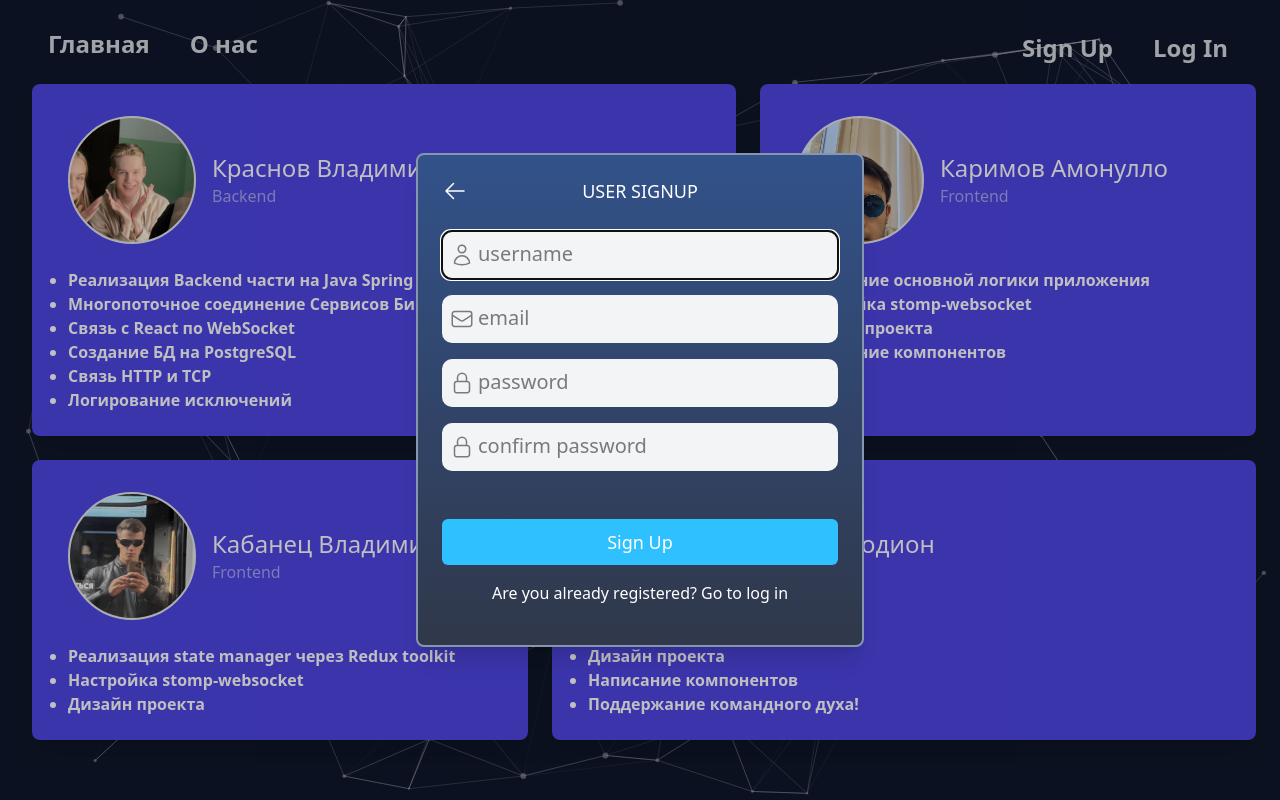
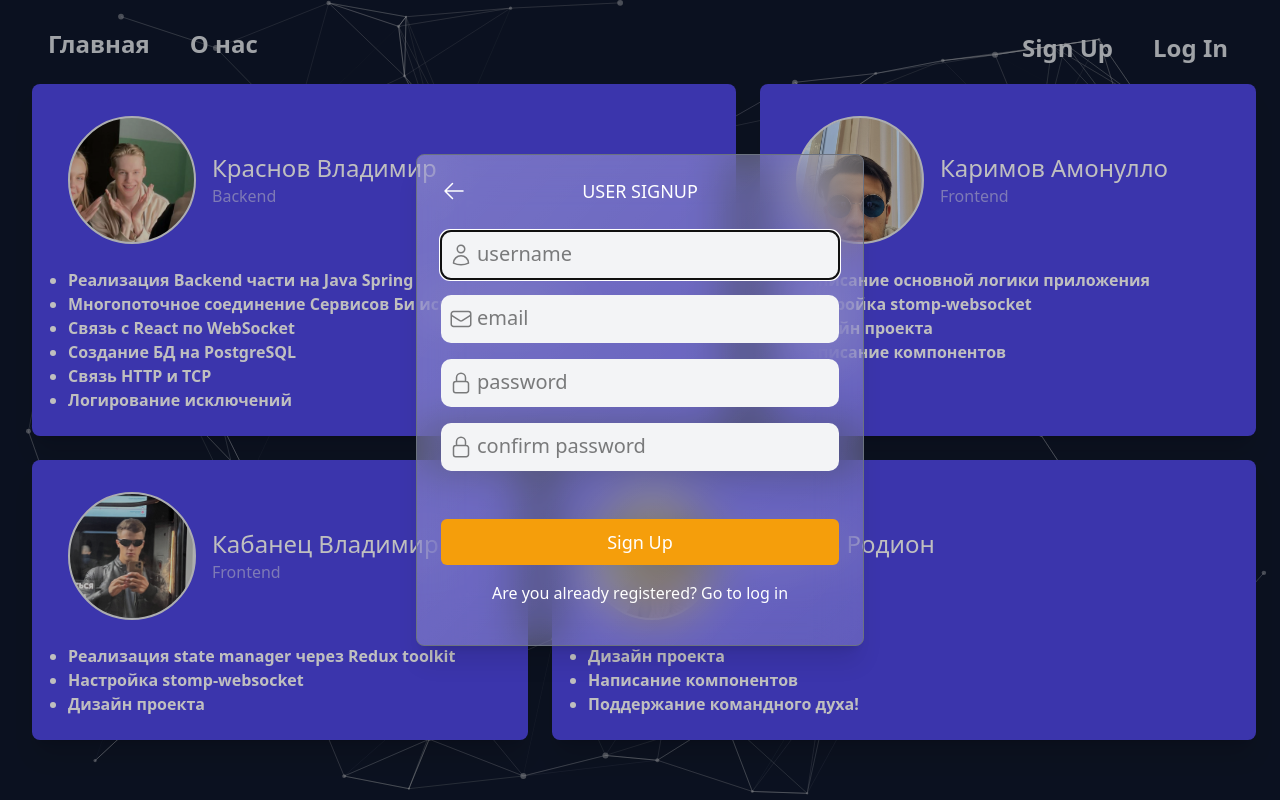
Before and after one commit to CAPVOK/NotNull, a React (Create React App) app: page /about in a window 1280 px wide. Both pictures are taken after a click on the button "Sign Up". Built offline with nearby package versions, Linux system fonts and the light colour scheme.

Commit message:
main and login

```diff
--- a/src/pages/main/index.jsx
+++ b/src/pages/main/index.jsx
@@ -7,6 +7,7 @@ import SockJS from 'sockjs-client';
 import { saveConnect, saveStompClient, saveRequests } from "../modules/core/Slice";
 import { useDispatch, useSelector } from "react-redux";
 import { useCookies } from 'react-cookie';
+import { api } from "../modules/core/api";
 
 export const Main = () => {
 
@@ -43,6 +44,9 @@ export const Main = () => {
             stompClient.current.connect({}, onConnected, onError);
             dispatch(saveStompClient(stompClient));
             dispatch(saveConnect(true));
+            api.get('/subscribeToHandshakes').then((res)=>{
+
+            })
         } else alert("Сначала пройдите авторизацию!");
     };
 
--- a/src/pages/modules/login/index.jsx
+++ b/src/pages/modules/login/index.jsx
@@ -174,7 +174,7 @@ export default function SignUpLogInForm({buttonColor}) {
                     leaveFrom="opacity-100 scale-100"
                     leaveTo="opacity-0 scale-95"
                 >
-                <Dialog.Panel className="w-full max-w-md transform overflow-hidden rounded-lg border-2 border-[#8696b0]  bg-gradient-to-b from-[#32528a] to-[#30384a] p-6 text-left align-middle shadow-xl transition-all">
+                <Dialog.Panel className="w-full max-w-md transform overflow-hidden rounded-lg border-[1px] border-gray-500 bg-gradient-to-br from-white/30 to-white/20 backdrop-blur-xl p-6 text-left align-middle shadow-xl transition-all">
 
 
                     <Dialog.Title
@@ -285,7 +285,7 @@ export default function SignUpLogInForm({buttonColor}) {
                     <div className="mt-7">
                         {typeForm && <button
                         type="button"
-                        className="inline-flex justify-center w-full rounded-md border border-transparent bg-[#2fc0ff] px-4 py-2 text-lg font-medium text-white hover:bg-blue-500 active:bg-[#2fc0ff] focus:outline-none focus-visible:ring-2 focus-visible:ring-blue-500 focus-visible:ring-offset-2"
+                        className="inline-flex justify-center w-full rounded-md border border-transparent bg-amber-500 px-4 py-2 text-lg font-medium text-white hover:bg-amber-600 active:bg-amber-700 focus:outline-none focus-visible:ring-2 focus-visible:ring-blue-500 focus-visible:ring-offset-2"
                         onClick={()=> {
                             if (isCorrect && !Empty){
                                 send1();
@@ -296,7 +296,7 @@ export default function SignUpLogInForm({buttonColor}) {
                         </button>}
                         {!typeForm && <button
                         type="button"
-                        className="inline-flex justify-center w-full rounded-md border border-transparent bg-[#2fc0ff] px-4 py-2 text-lg font-medium text-white hover:bg-blue-500 active:bg-[#2fc0ff] focus:outline-none focus-visible:ring-2 focus-visible:ring-blue-500 focus-visible:ring-offset-2"
+                        className="inline-flex justify-center w-full rounded-md border border-transparent bg-amber-500 px-4 py-2 text-lg font-medium text-white hover:bg-amber-600 active:bg-amber-700 focus:outline-none focus-visible:ring-2 focus-visible:ring-blue-500 focus-visible:ring-offset-2"
                         onClick={()=> {
                             if (!Empty){
                                 send2();
```
